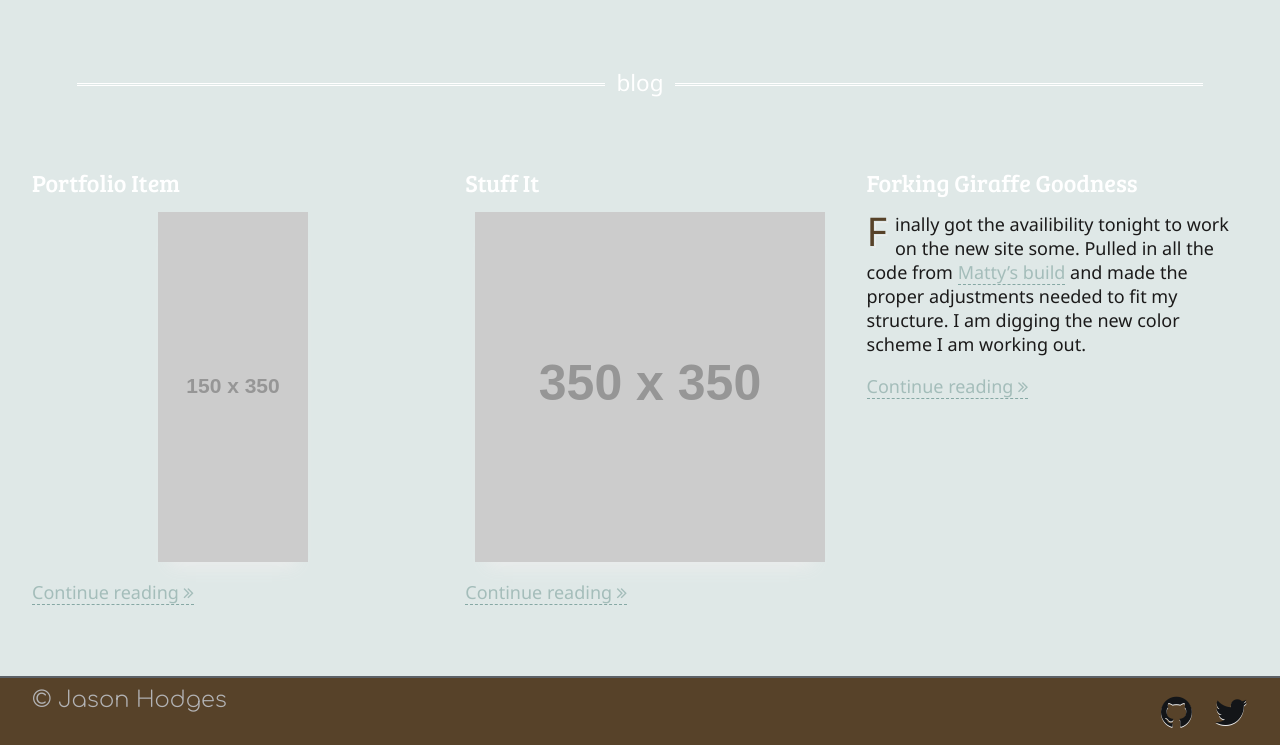
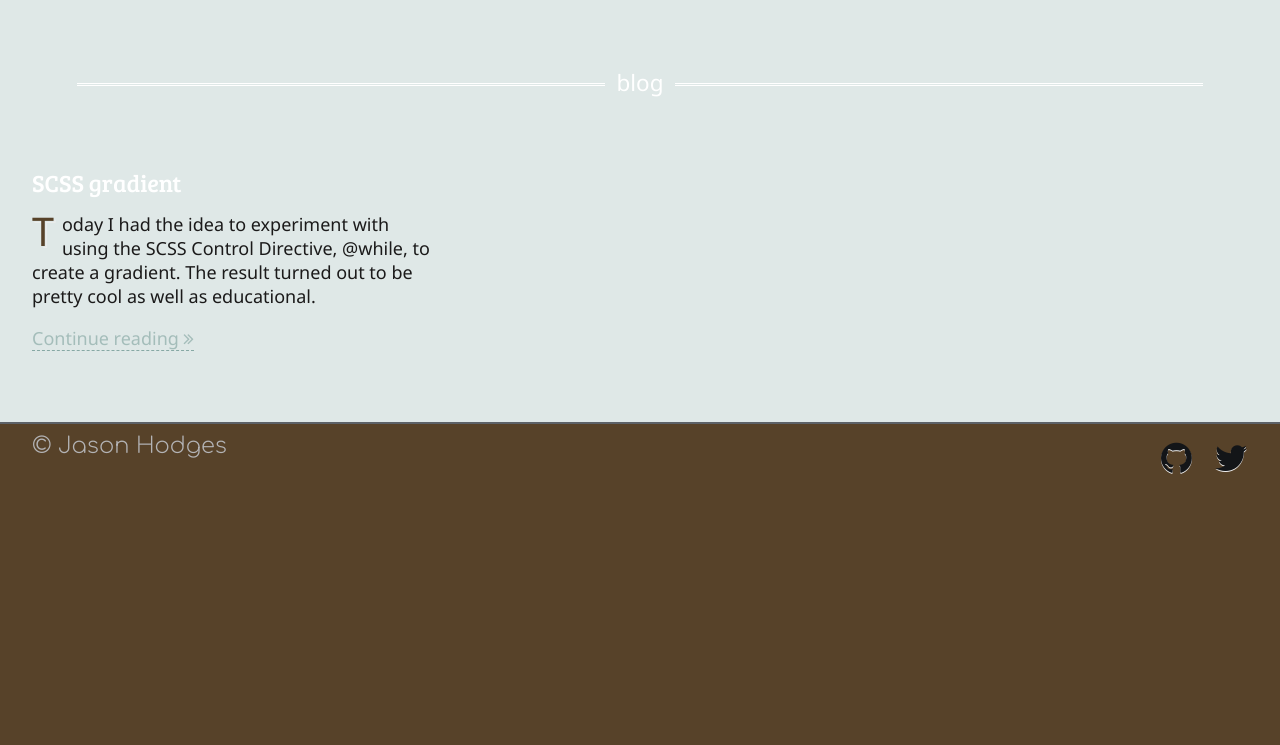
Before and after one commit to jasonhodges/old_jasonhodges.github.io, a Jekyll site: the page built from index.html, in a window 1280 px wide. Shown: the part 354-1099 px from the top of the page. Built offline with Jekyll 4.4.1, drawn with Linux system fonts in a browser that asks for light colours; nearby versions of some CDN libraries; Markdown is read by kramdown in place of the engine named in the settings; after the commit the page ends 900 px from its top, so only the background shows below that; some of the changed lines change nothing that is shown.

Commit message:
new blog entry_SCSS Gradient

```diff
--- a/_config.yml
+++ b/_config.yml
@@ -6,4 +6,5 @@ author: 'Jason Hodges'
 # permalink : /blog/:categories/:title
 timezone: 'America/Indiana'
 pygments: false
+markdown: rdiscount
 exclude : ["*.orig", "readme.md", "*.todo", "*.scss", "Guardfile", "*.sublime-*", "config.rb", "Rakefile"]
--- a/_layouts/home.html
+++ b/_layouts/home.html
@@ -15,6 +15,7 @@
 				<ol class="blog--list" data-columns="3">
 					<!-- http://foldl.me/2012/jekyll-excerpts/ -->
 					{% for post in site.posts limit: 3 %}
+						{% if post.blog %}
 						<li class=" blog__item layout-column spans--1">
 							<a href="{{ post.url }}" class="blog__title delta">
 								{{ post.title }}
@@ -29,6 +30,7 @@
 								</a>
 							</div>
 						</li>
+						{% endif %}
 					{% endfor %}
 				</ol>
 			</div>
--- /dev/null
+++ b/_posts/2014-01-06-scss-gradient.md
@@ -0,0 +1,73 @@
+---
+layout : default
+title: SCSS gradient
+blog: true
+permalink: /blog/SCSS_Gradient
+excerpt : Fun with SCSS @while loop
+comments : true
+seo__desc : SCSS gradient made with a loop and numerous div's
+seo__key : SCSS, self-education, code, Haml, CodePen
+---
+Today I had the idea to experiment with using the SCSS Control Directive, @while, to create a gradient. The result turned out to be pretty cool as well as educational.
+<!-- /intro -->
+In my daily persuit to self-educate I sought out to learn more about some of the advanced functionality possible with SCSS. I started reading through the documentation for [Sass](http://sass-lang.com/documentation/file.SASS_REFERENCE.html) and the idea of creating the gradient spawned. So with the documentation in onw window and [CodePen](http://codepen.io) in the other window and an idea in mind I was set.
+
+The initial idea was that I would have numerous (100?) div's with a height of only a couple pixels. For the creation of the duplicated div's I used some [Haml](http://haml.info/) which I had learned from another [pen](http://codepen.io/_jasonhodges/full/BsFgx) I had created late last year. Using Haml allowed me to quickly create as many div's with incrementing ID's under the same class.
+
+{% highlight haml %}
+%div.gradient
+    %div.line--container
+        - (0...100).each do |div|
+            %div{:id => "line" + div.to_s}
+{% endhighlight %}
+
+compiles to...
+
+{% highlight html %}
+<div class='gradient'>
+  <div class='line--container'>
+    <div id='line0'></div>
+    <div id='line1'></div>
+    <div id='line2'></div>
+    <div id='line3'></div>
+    ..on and on and on
+{% endhighlight %}
+
+Now that each div had been created and ID assigned I went straight to the SCSS. I will break each section out and explain:
+
+###The Variables
+{% highlight scss %}
+/*Need 'lines' var*/
+$lines: 100;
+/*Starting color*/
+$c: #006AFF;
+/*Multiplyer-change this value to apply major adjustment to gradient*/
+$m: 2;
+/*Set the height of each line*/
+$h: 2.5px;
+/*Set the starting width of each line*/
+$w: 9px;
+{% endhighlight %}
+
+These are the variables I set up to use in the rest of the SCSS. As you will see later in the post I used a `@while` loop to style each of the individual div's. `$lines` will tell the `@while` control directive how many lines to create style for. The other variables could have been placed inside the loop but I just wanted to stick them all together for easier manipulation. Here is the entire code snippet:
+
+###The Loop
+{% highlight scss %}
+@while $lines > 0{
+  	#line#{$lines}{height: $h;
+                  width: $w * $lines;
+                  margin: 1px;
+                  @include vendorize(transform, rotate(81deg + $lines));
+                  background-color: $c + $lines*$m;
+                  }
+   	$lines: $lines - 1;
+}
+{% endhighlight %}
+
+So what's happening here? the loop is started because `$lines` is greater than 0. Stepping inside the loop the next line is basically saying "style div with ID of line(*number)". Since the last line inside the loop is subtracting 1 from `$line`, the loop is starting at #line100 and decrementing down to #line1 at which point the statement evaluates to false. The starting background-color `$c` is then changed on each div because of the `background-color: $c + $lines*$m;` line. Of course the color behind the variable `$c` is set but the other two variables in this line are what allow the color to actually be changed for each consecutive div.
+
+I couldn't leave it at just getting the gradient so I played around some more and added `rotate` to each div as well which create a pretty neat looking thing. I won't get into the other tweaks I made but you can check it out for yourself.
+
+###The Result
+<p data-height="510" data-theme-id="0" data-slug-hash="tmdKL" data-user="_jasonhodges" data-default-tab="result" class='codepen'>See the Pen <a href='http://codepen.io/_jasonhodges/pen/tmdKL'>Pure SCSS Gradient</a> by Jason Hodges (<a href='http://codepen.io/_jasonhodges'>@_jasonhodges</a>) on <a href='http://codepen.io'>CodePen</a></p>
+<script async src="//codepen.io/assets/embed/ei.js"></script>
```
Also changed, not shown: 1 other file.
